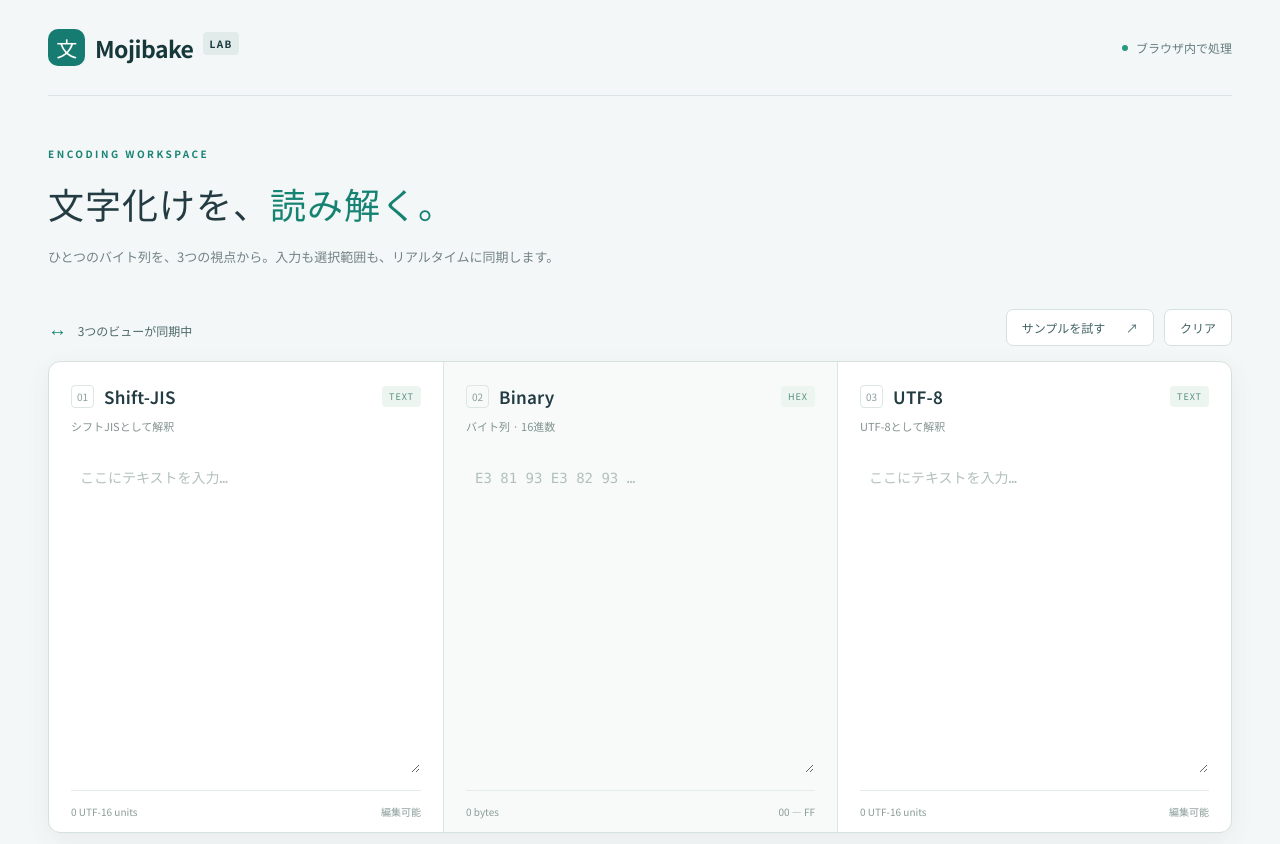
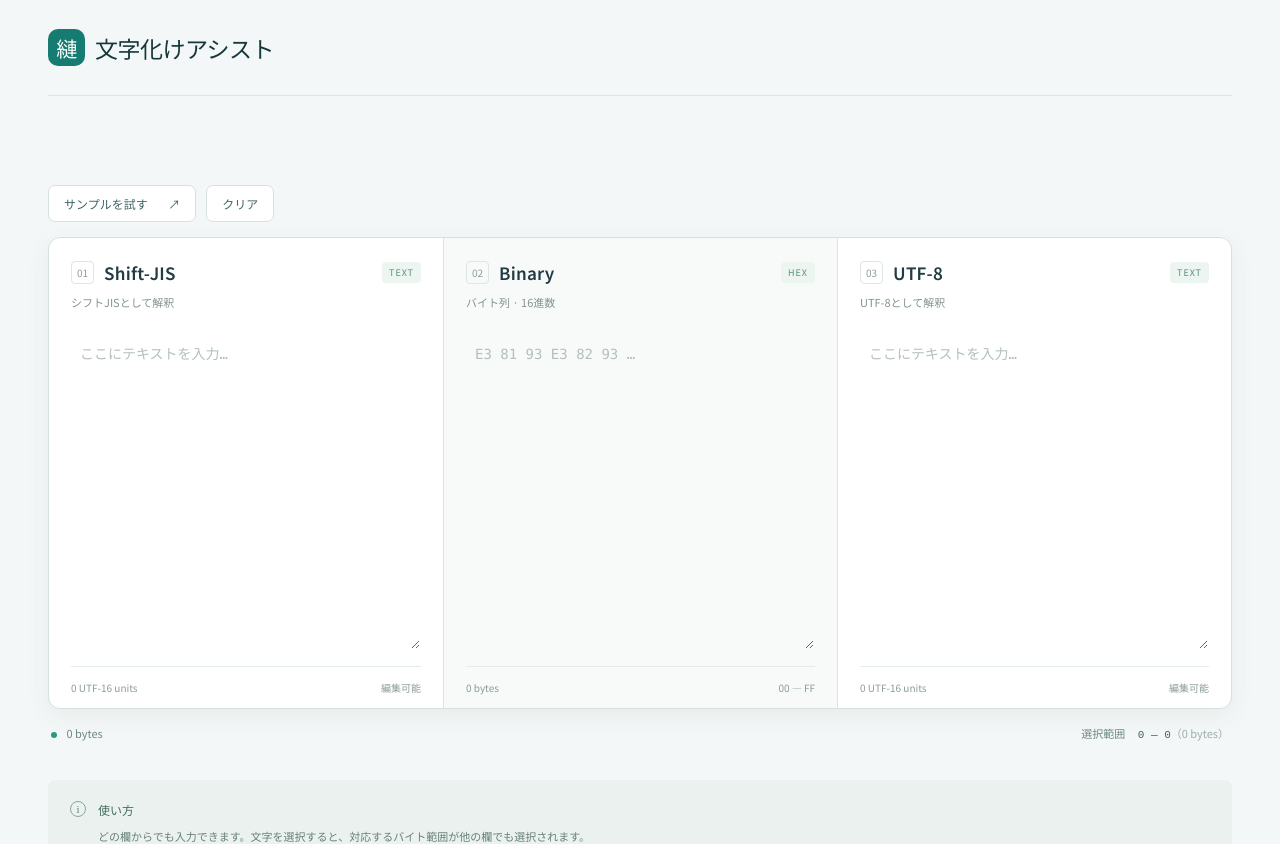
Before and after one commit to FineArchs/mojibake-assist, a Vue app: page / in a window 1280 px wide. Shown: the top 844 px of the page. Built offline with nearby package versions, Linux system fonts and the light colour scheme.

Commit message:
小変更

```diff
--- a/index.html
+++ b/index.html
@@ -4,7 +4,7 @@
     <meta charset="UTF-8" />
     <meta name="viewport" content="width=device-width, initial-scale=1.0" />
     <meta name="theme-color" content="#10242a" />
-    <title>Mojibake Lab | 文字化け解読ツール</title>
+    <title>Mojibake Assist | 文字化け解読補助ツール</title>
   </head>
   <body>
     <div id="app"></div>
--- a/src/App.vue
+++ b/src/App.vue
@@ -95,28 +95,19 @@ function clear() {
 <template>
   <div class="shell">
     <header>
-      <a class="brand" href="./"
-        ><span class="brand-icon">文</span> Mojibake<span class="lab"
-          >LAB</span
-        ></a
-      ><span class="local"><i></i> ブラウザ内で処理</span>
+      <a class="brand" href="./">
+        <span class="brand-icon">縺</span>
+        文字化けアシスト
+      </a>
     </header>
     <main>
-      <div class="intro">
-        <p class="eyebrow">ENCODING WORKSPACE</p>
-        <h1>文字化けを、<span>読み解く。</span></h1>
-        <p class="description">
-          ひとつのバイト列を、3つの視点から。入力も選択範囲も、リアルタイムに同期します。
-        </p>
-      </div>
       <div class="toolbar">
-        <div class="connected"><span>↔</span> 3つのビューが同期中</div>
         <div class="actions">
           <button @click="sample">サンプルを試す <span>↗</span></button
           ><button @click="clear">クリア</button>
         </div>
       </div>
-      <section class="workspace" aria-label="文字コード変換ワークスペース">
+      <section class="workspace">
         <article v-for="p in panels" :key="p.id" :class="['panel', p.id]">
           <div class="panel-head">
             <div class="panel-title">
@@ -181,8 +172,7 @@ function clear() {
               p.id === "hex"
                 ? `${bytes.length} bytes`
                 : `${views[p.id].text.length} UTF-16 units`
-            }}</span
-            ><span>{{ p.id === "hex" ? "00 — FF" : "編集可能" }}</span>
+            }}</span><span>{{ p.id === "hex" ? "00 — FF" : "編集可能" }}</span>
           </div>
         </article>
       </section>
```
Also changed, not shown: 2 other files (tests, documents, lock files or other folders).
